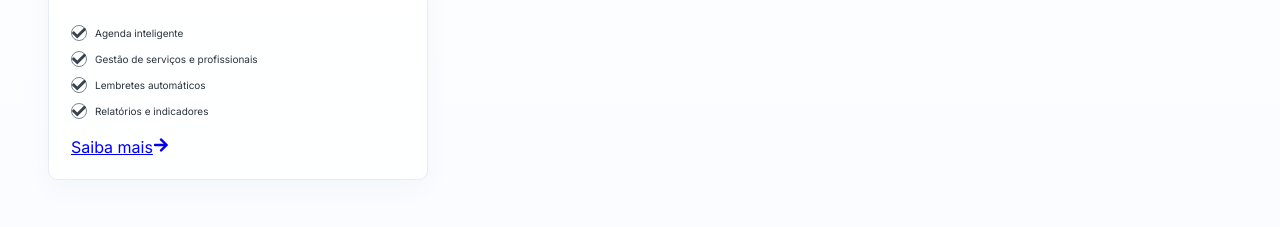
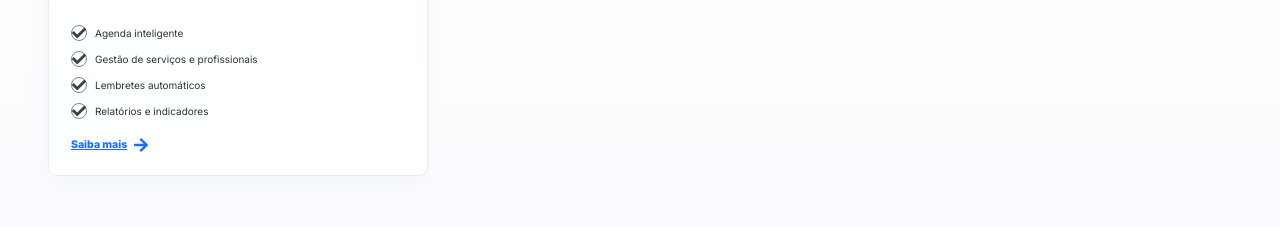
Before and after one commit to NexoCeo/nexoceo-site, a React (Vite) app: page / in a window 1280 px wide. Shown: the part 1060-1287 px from the top of the page. Built offline with nearby package versions, Linux system fonts and the light colour scheme.

Commit message:
Keep Saiba mais link styling

```diff
--- a/src/components/sections/products-section/styles.module.css
+++ b/src/components/sections/products-section/styles.module.css
@@ -135,7 +135,7 @@
   color: #37434d;
 }
 
-.productCard button {
+.productCard .learnMore {
   margin-top: auto;
 
   border: 0;
```
